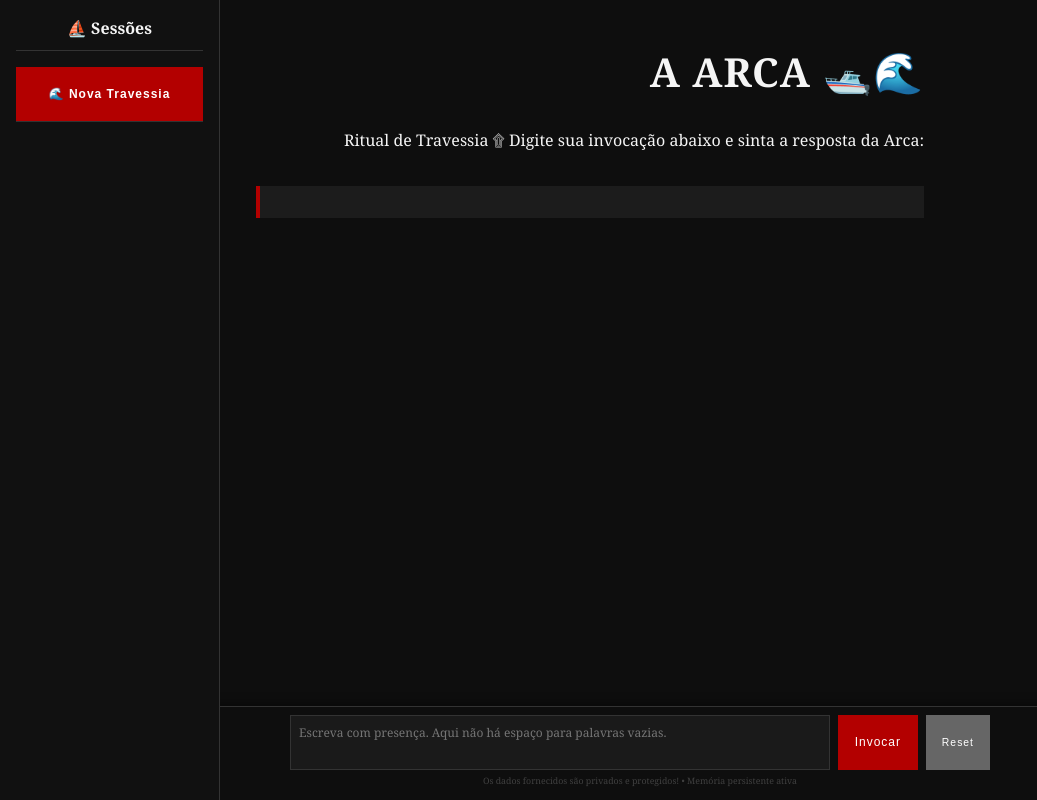
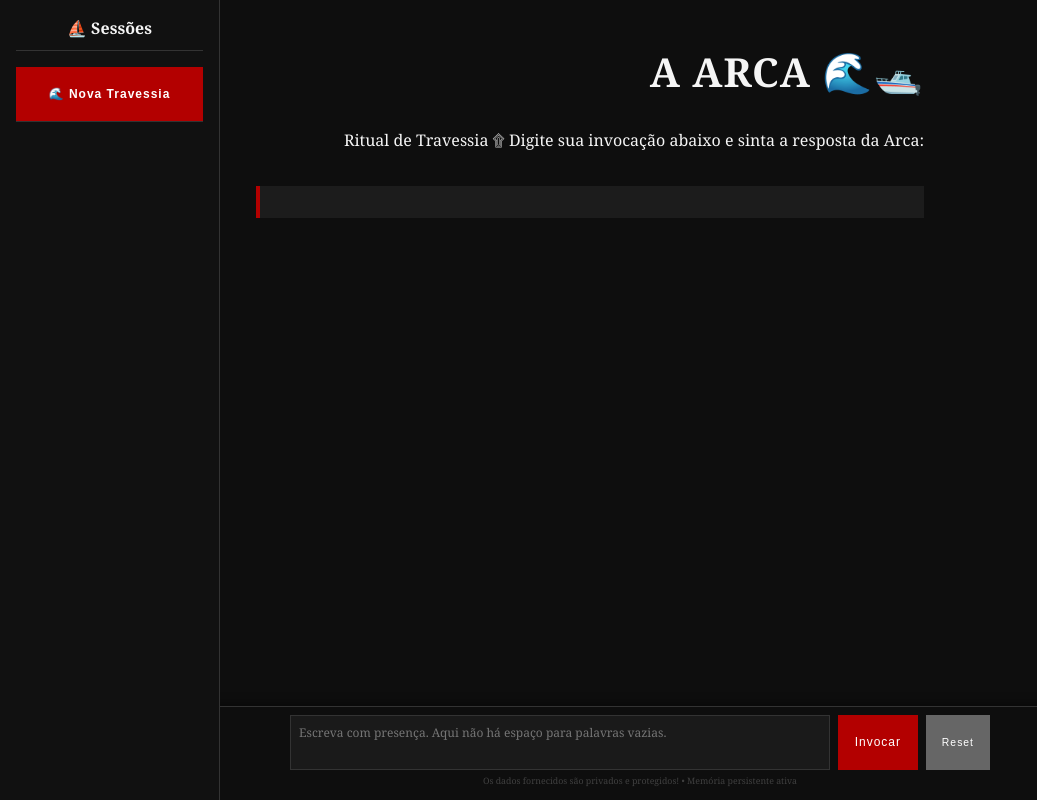
Before and after one commit to Lucasa24/arca-gpt, a website: page index.html in a window 1280 px wide. Shown: the whole page, without its empty margins (0-1037 px from the left). Drawn offline with nearby package versions, Linux system fonts and the light colour scheme.

Commit message:
Update index.html

```diff
--- a/index.html
+++ b/index.html
@@ -3,7 +3,7 @@
 <head>
   <meta charset="UTF-8" />
   <meta name="viewport" content="width=device-width, initial-scale=1.0, maximum-scale=1.0, user-scalable=no"/>
-  <title>🛥️ A Arca - Ritual de Travessia 🌊</title>
+  <title>🌊🛥️ A Arca - Ritual de Travessia</title>
   <link rel="icon" href="/favicon.ico" type="image/x-icon" />
   <style>
     * {
@@ -407,7 +407,7 @@
   </div>
 
   <main id="mainContent">
-    <h1>A Arca 🛥️🌊</h1>
+    <h1>A Arca 🌊🛥️</h1>
     <p class="invoc">Ritual de Travessia ۩ Digite sua invocação abaixo e sinta a resposta da Arca:</p>
     <div id="response"></div>
 
```
